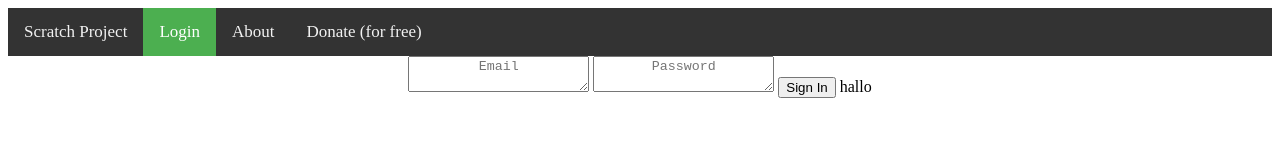
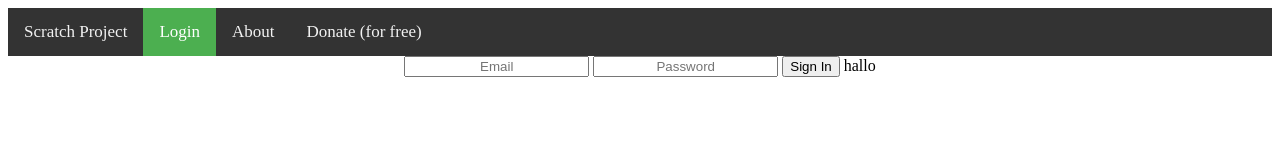
Before and after one commit to Jabster28/justyn28.github.io, a plain HTML site: page login.html in a window 1280 px wide. Both pictures are taken after a click on the button "Sign In". Drawn offline with Linux system fonts and the light colour scheme; no server answers.

Commit message:
Fixed login JS

```diff
--- a/index.js
+++ b/index.js
@@ -1,9 +1,9 @@
 const auth = firebase.auth();
 function siweap() {
-  const email = document.getElementById("email");
-const password = document.getElementById("password");
-const txtemail = email.value
-const txtpass = password.value
+  const email = document.getElementById('email').value;
+const password = document.getElementById('password').value;
+const txtemail = email
+const txtpass = password
 const promise = auth.signInWithEmailAndPassword(email, txtpass);
 promise.catch(e => console.log(e.message));
   console.log("email is:");
--- a/login.html
+++ b/login.html
@@ -27,8 +27,8 @@
   firebase.initializeApp(config);
 </script>
 <script src="index.js"></script>
-<textArea id="email" placeholder="Email"></textArea>
-<textArea id="password" placeholder="Password"></textArea>
+<input id="email" placeholder="Email"></input>
+<input id="password" placeholder="Password"></input>
 <button onclick="siweap()">Sign In</button>
   </body>
 
```
